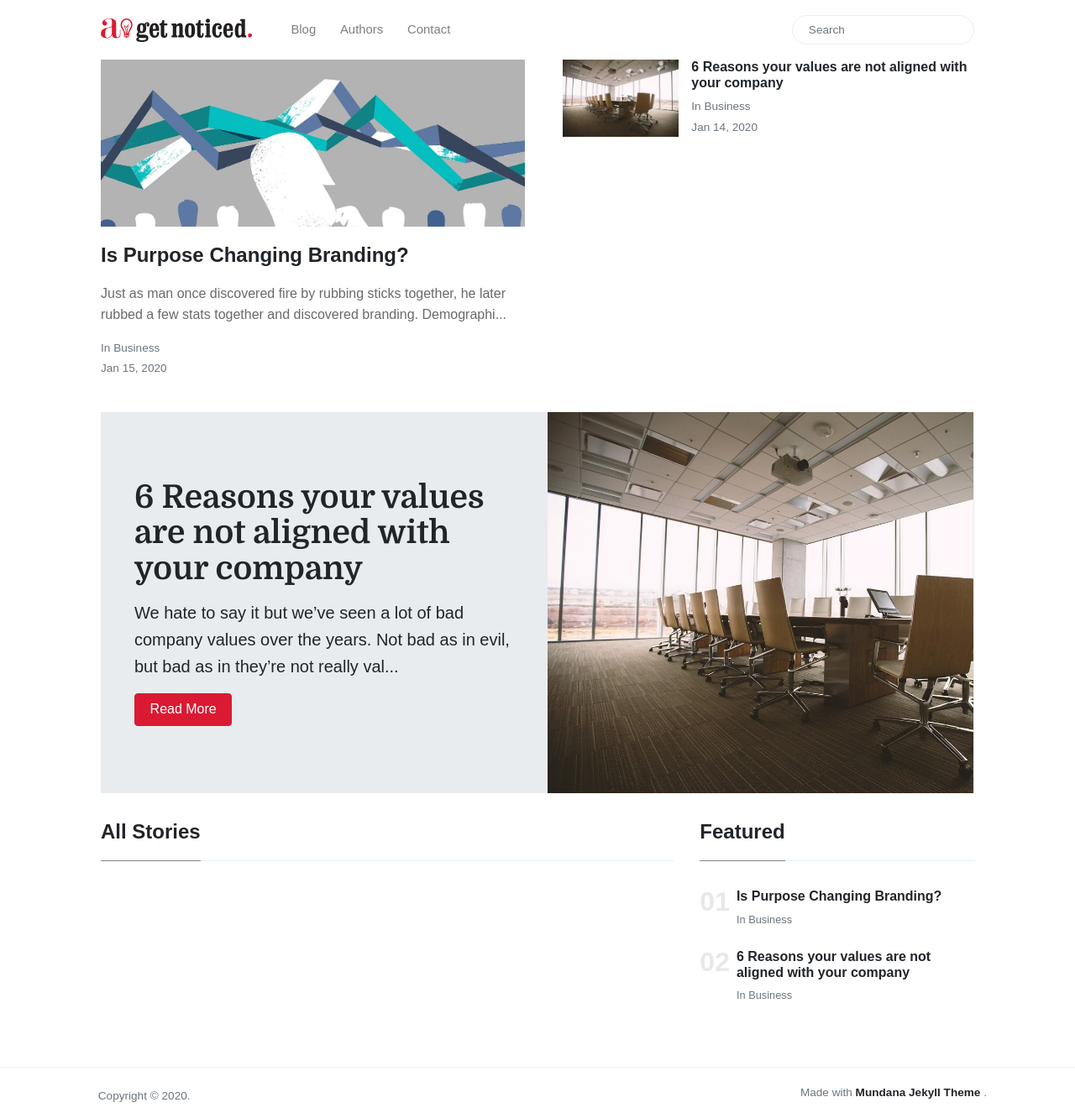
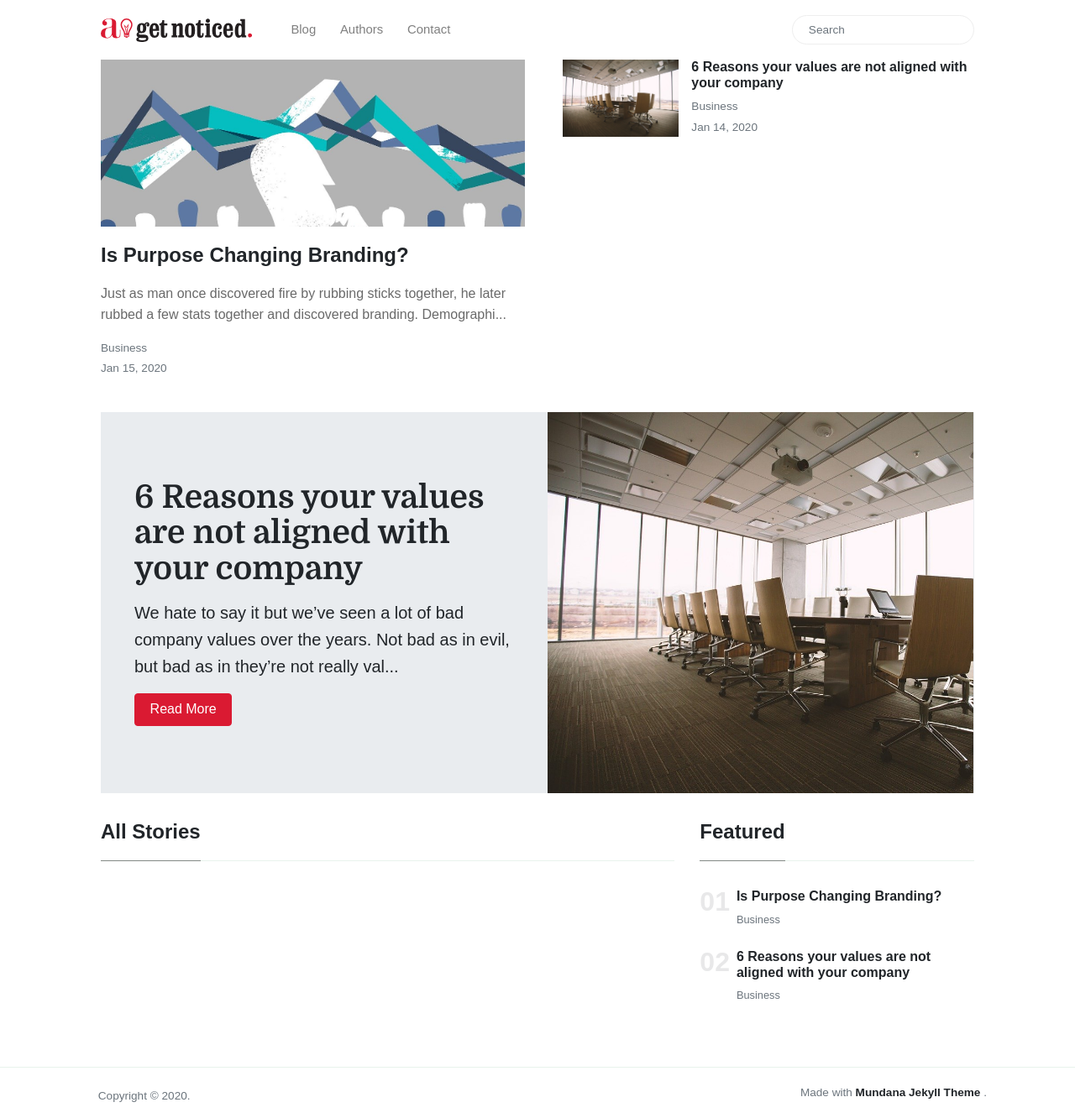
Before and after one commit to advntgs/advblog, a Jekyll site: the page built from index.html, in a window 1280 px wide and 1332 px high. Shown: the whole window at 84% size. Built offline with Jekyll 4.4.1, drawn with Linux system fonts in a browser that asks for light colours; nearby versions of some CDN libraries; some web fonts are replaced; the list of posts is cut into pages by our own code.

Commit message:
remove In

```diff
--- a/_includes/main-loop-card.html
+++ b/_includes/main-loop-card.html
@@ -7,7 +7,7 @@
 	   {{ post.excerpt  | strip_html | strip_newlines | truncate: 186}}
 	</p>
 	<small class="d-block text-muted">
-		In <span class="catlist">
+		<!-- In --> <span class="catlist">
 		{% for category in post.categories %}
 		<a class="text-capitalize text-muted smoothscroll" href="{{site.baseurl}}/categories.html#{{ category | downcase }}">{{ category }}</a><span class="sep">, </span>
 		{% endfor %}
--- a/_includes/sidebar-featured.html
+++ b/_includes/sidebar-featured.html
@@ -8,7 +8,7 @@
                     <a href="{{site.baseurl}}{{ post.url }}" class="text-dark">{{ post.title }}</a>
                 </h6>
                 <span class="d-block text-muted">
-                    In <span class="catlist">
+                    <!-- In --> <span class="catlist">
                     {% for category in post.categories %}
                     <a class="text-capitalize text-muted smoothscroll" href="{{site.baseurl}}/categories.html#{{ category | downcase }}">{{ category }}</a><span class="sep">, </span>
                     {% endfor %}
--- a/index.html
+++ b/index.html
@@ -31,7 +31,7 @@ description: "Advantages is a Why-driven branding and marketing agency that help
     </p>
     <div>
         <small class="d-block text-muted">
-            In <span class="catlist">
+            <!-- In --> <span class="catlist">
                 {% for category in latest_post.categories %}
                 <a class="text-capitalize text-muted smoothscroll" href="{{site.baseurl}}/categories.html#{{ category | downcase }}">{{ category }}</a><span class="sep">, </span>
                 {% endfor %}
@@ -62,7 +62,7 @@ description: "Advantages is a Why-driven branding and marketing agency that help
                     <a class="text-dark" href="{{site.baseurl}}{{second_post.url}}">{{ second_post.title }}</a>
                     </h2>
                     <small class="d-block text-muted">
-                        In <span class="catlist">
+                        <!-- In --> <span class="catlist">
                         {% for category in second_post.categories %}
                         <a class="text-capitalize text-muted smoothscroll" href="{{site.baseurl}}/categories.html#{{ category | downcase }}">{{ category }}</a><span class="sep">, </span>
                         {% endfor %}
```
